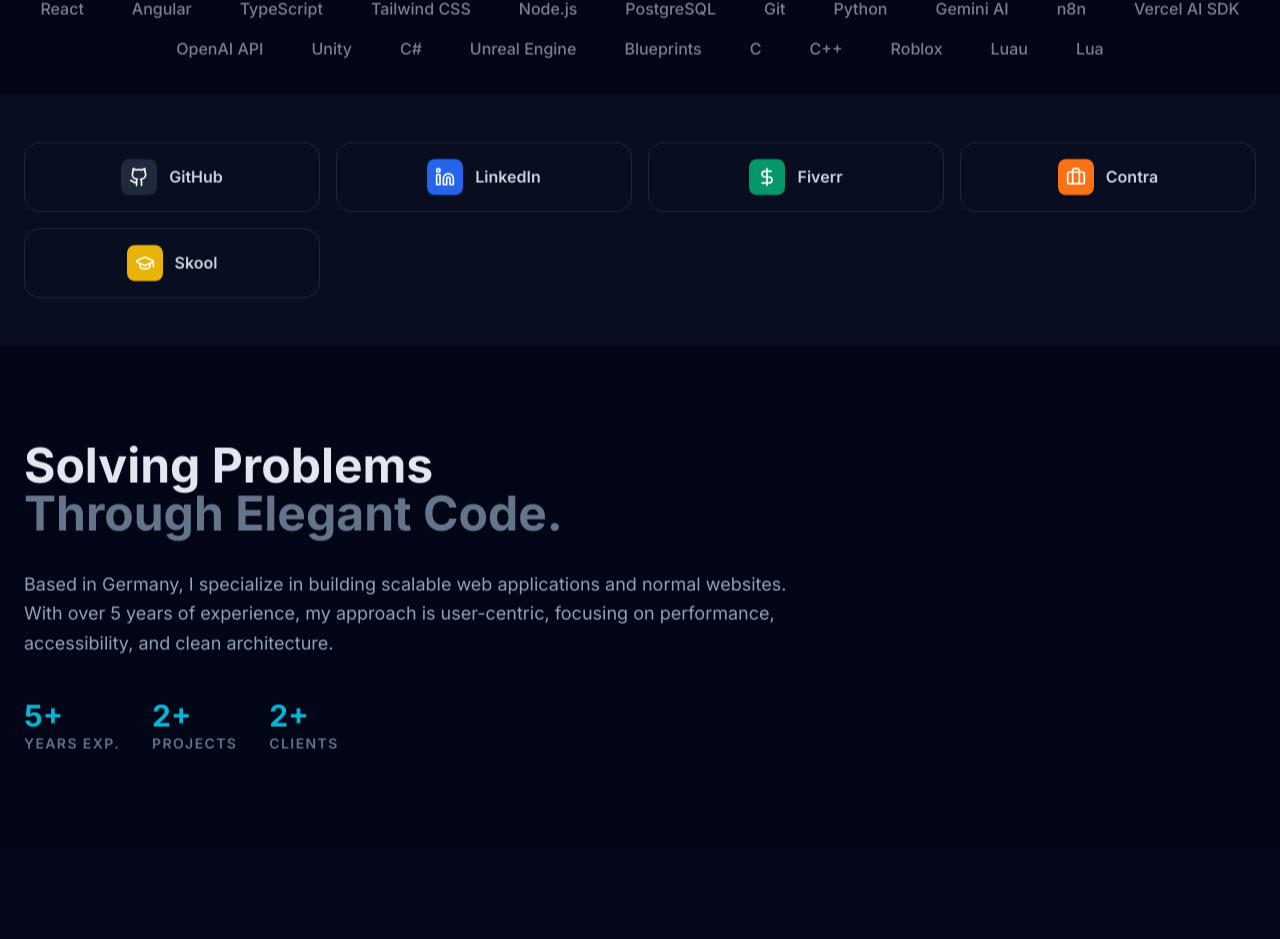
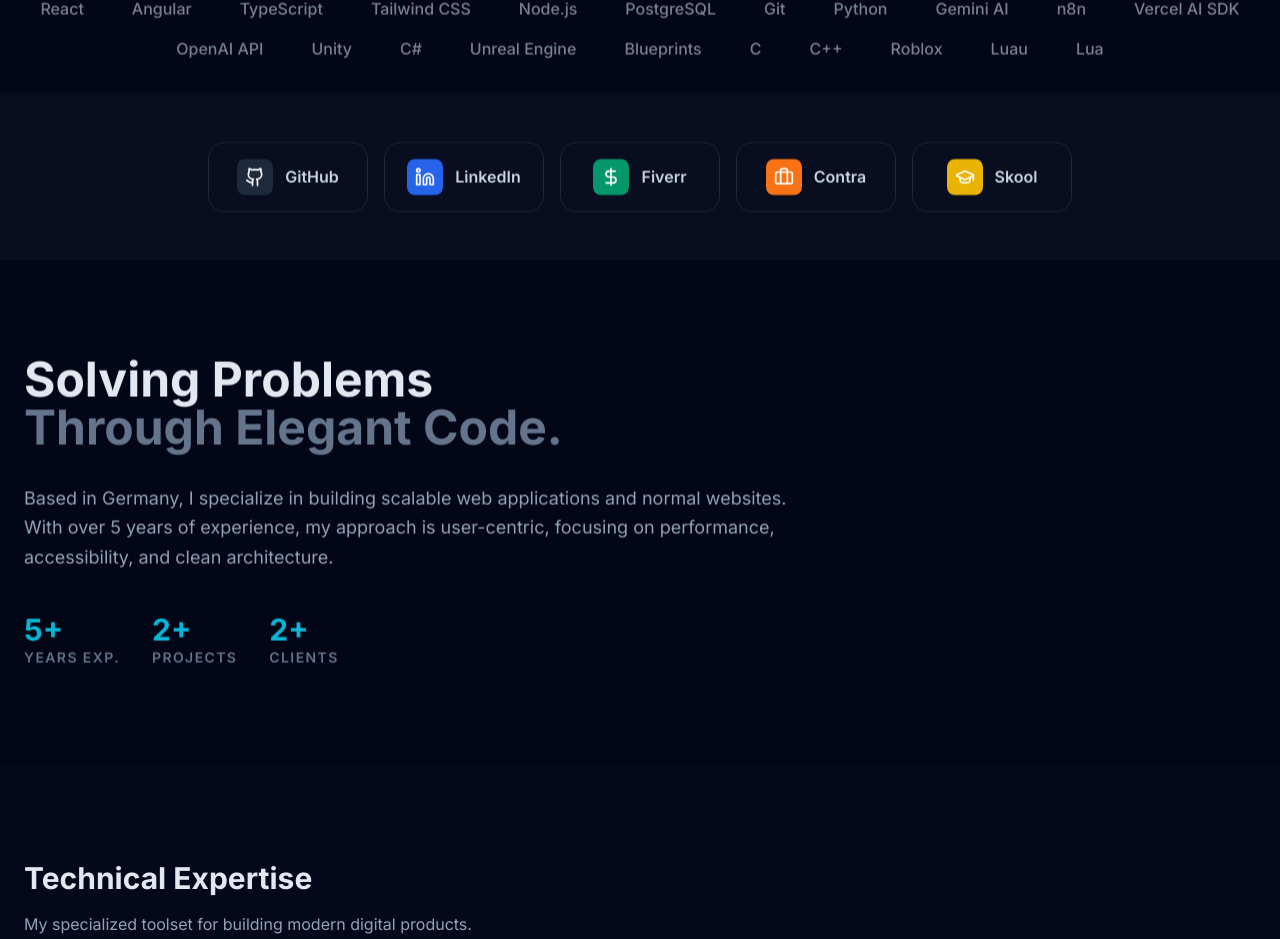
Before and after one commit to lukasfrontenddev/portfolio-website, a React (Vite) app: page / in a window 1280 px wide. Shown: the part 875-1814 px from the top of the page. Built offline with nearby package versions, Linux system fonts and the light colour scheme.

Commit message:
Update QuickLinks.tsx

```diff
--- a/components/QuickLinks.tsx
+++ b/components/QuickLinks.tsx
@@ -6,7 +6,7 @@ const QuickLinks: React.FC = () => {
   return (
     <section className="py-12 bg-slate-900/50">
       <div className="max-w-7xl mx-auto px-6">
-        <div className="grid grid-cols-2 md:grid-cols-4 gap-4">
+        <div className="flex flex-wrap justify-center gap-4">
           {SOCIAL_LINKS.map((link) => {
             const IconComponent = (Icons as any)[link.icon] || Icons.ExternalLink;
             return (
@@ -15,7 +15,7 @@ const QuickLinks: React.FC = () => {
                 href={link.url}
                 target="_blank"
                 rel="noopener noreferrer"
-                className={`group flex items-center justify-center gap-3 p-4 rounded-2xl border border-slate-800 transition-all hover:-translate-y-1 hover:border-slate-600 hover:bg-slate-800/50`}>
+                className={`group flex items-center justify-center gap-3 p-4 rounded-2xl border border-slate-800 transition-all hover:-translate-y-1 hover:border-slate-600 hover:bg-slate-800/50 min-w-[160px]`}>
                 <div className={`p-2 rounded-lg ${link.color} text-white group-hover:scale-110 transition-transform`}>
                   <IconComponent size={20} />
                 </div>
```
